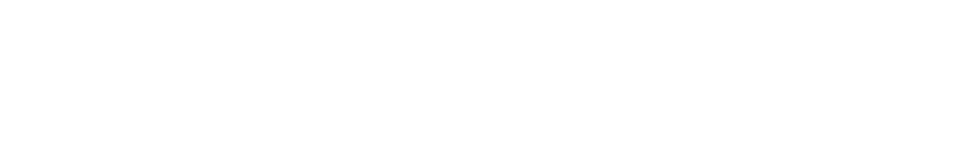
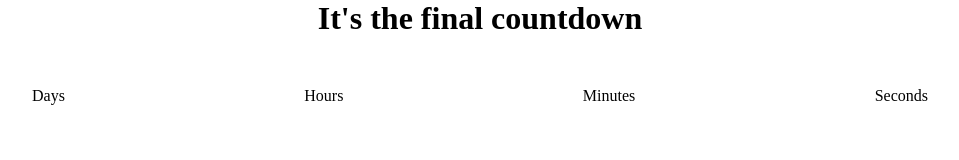
Before and after one commit to JacopoGrippiotti/js-simon, a plain HTML site: page index.html in a window 1280 px wide. Shown: the whole page, without its empty margins (160-1119 px from the left). Drawn offline with Linux system fonts and the light colour scheme.

Commit message:
structuring html to display days hours minutes and seconds missing from the final date

```diff
--- a/index.html
+++ b/index.html
@@ -8,7 +8,34 @@
     <title>Document</title>
  </head>
  <body>
+  <main>
 
+    <h1>It's the final countdown</h1>
+      <p id="secondsToDate"></p>
+    <div id="counterDiv">
+
+      <div>
+        <span class='days'></span>
+        <div class='smallText'>Days</div>
+      </div>
+
+      <div>
+        <span class='hours'></span>
+        <div class='smallText'>Hours</div>
+      </div>
+
+      <div>
+        <span class='minutes'></span>
+        <div class='smallText'>Minutes</div>
+      </div>
+
+      <div>
+        <span class='seconds'></span>
+        <div class='smallText'>Seconds</div>
+      </div>
+
+    </div>
+  </main>
 
 
 
--- a/style.css
+++ b/style.css
@@ -3,3 +3,14 @@
     padding: 0;
     box-sizing: border-box;
 }
+
+main{
+    text-align: center;
+}
+
+#counterDiv{
+    width: 70%;
+    margin: 50px auto;
+    display: flex;
+    justify-content: space-between;
+}
```
